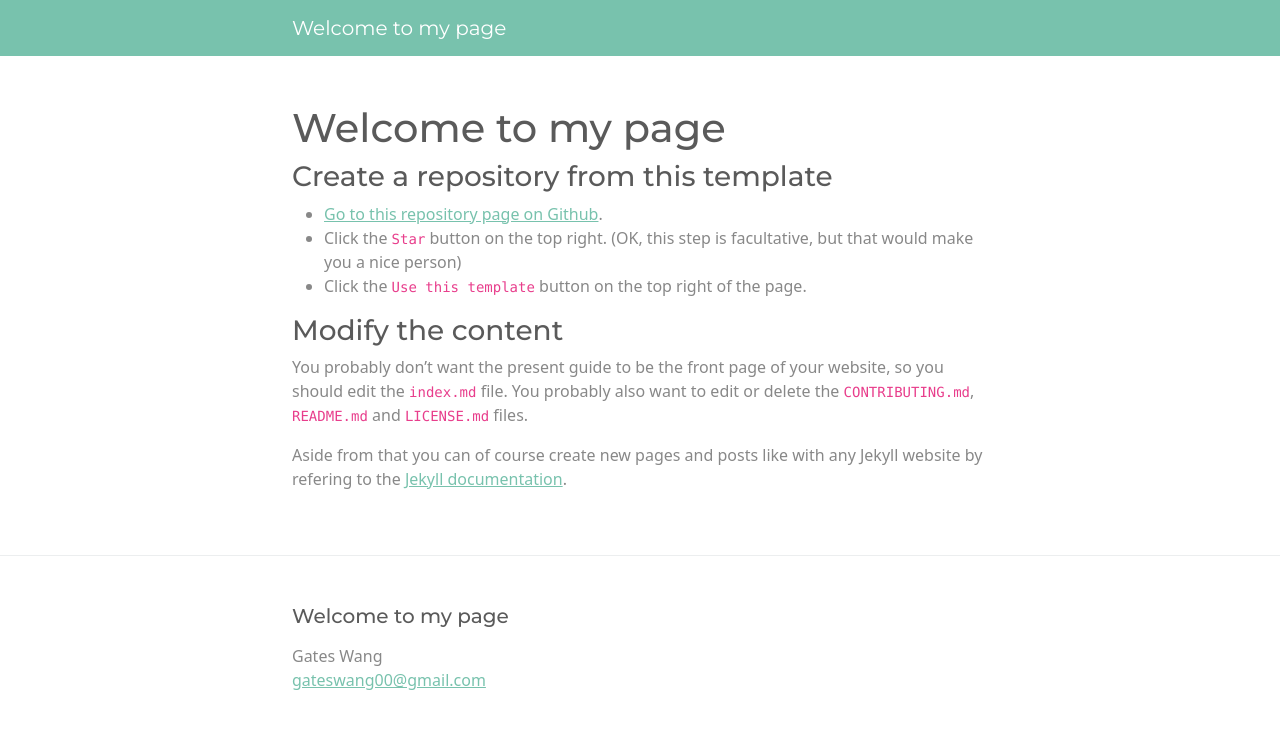
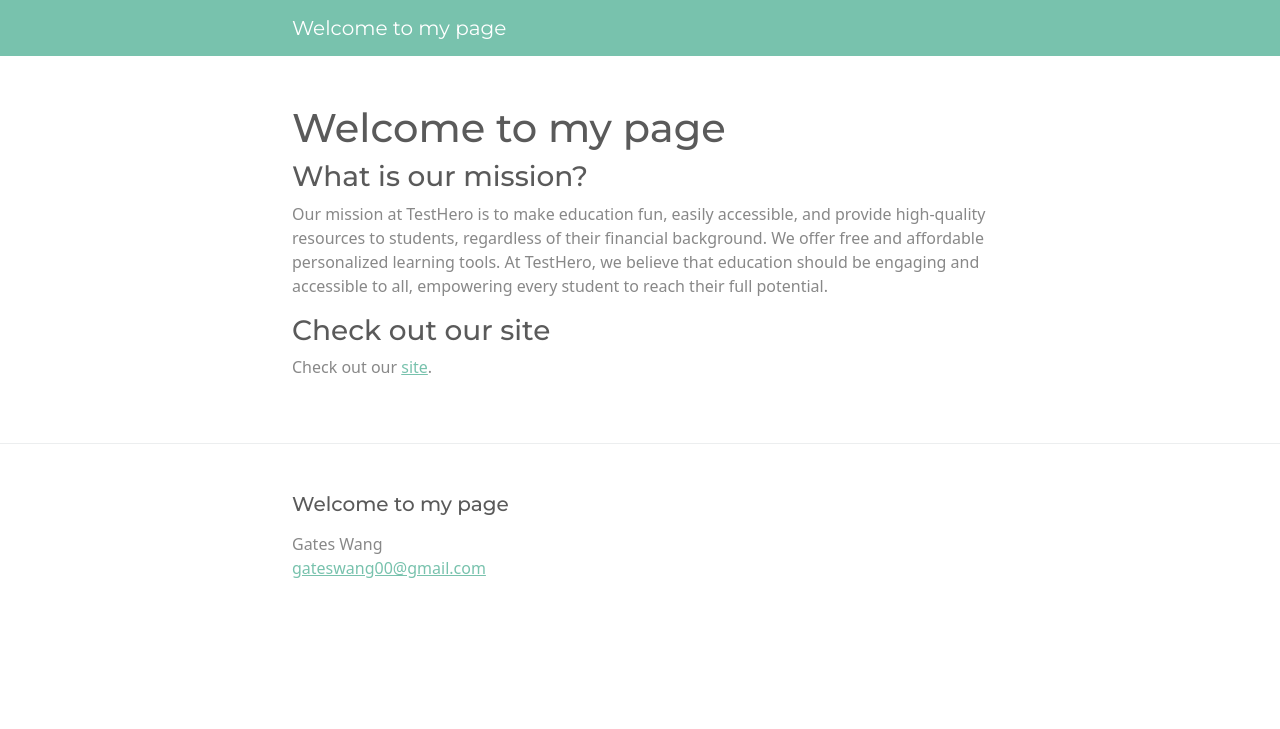
Before and after one commit to javacoder720/javacoder720.github.io, a Jekyll site: the page built from index.md, in a window 1280 px wide. Shown: the top 729 px of the page. Built offline with Jekyll 4.4.1, drawn with Linux system fonts in a browser that asks for light colours.

Commit message:
updated to include TestHero

```diff
--- a/index.md
+++ b/index.md
@@ -3,14 +3,10 @@ layout: page
 title: Welcome to my page
 ---
 
-### Create a repository from this template
+### What is our mission?
 
-* [Go to this repository page on Github](https://github.com/nicolas-van/bootstrap-4-github-pages).
-* Click the `Star` button on the top right. (OK, this step is facultative, but that would make you a nice person)
-* Click the `Use this template` button on the top right of the page.
+Our mission at TestHero is to make education fun, easily accessible, and provide high-quality resources to students, regardless of their financial background. We offer free and affordable personalized learning tools. At TestHero, we believe that education should be engaging and accessible to all, empowering every student to reach their full potential.
 
-### Modify the content
+### Check out our site
 
-You probably don't want the present guide to be the front page of your website, so you should edit the `index.md` file. You probably also want to edit or delete the `CONTRIBUTING.md`, `README.md` and `LICENSE.md` files.
-
-Aside from that you can of course create new pages and posts like with any Jekyll website by refering to the [Jekyll documentation](https://jekyllrb.com/).
+Check out our [site](https://dev.d26fduihavleia.amplifyapp.com/).
```
